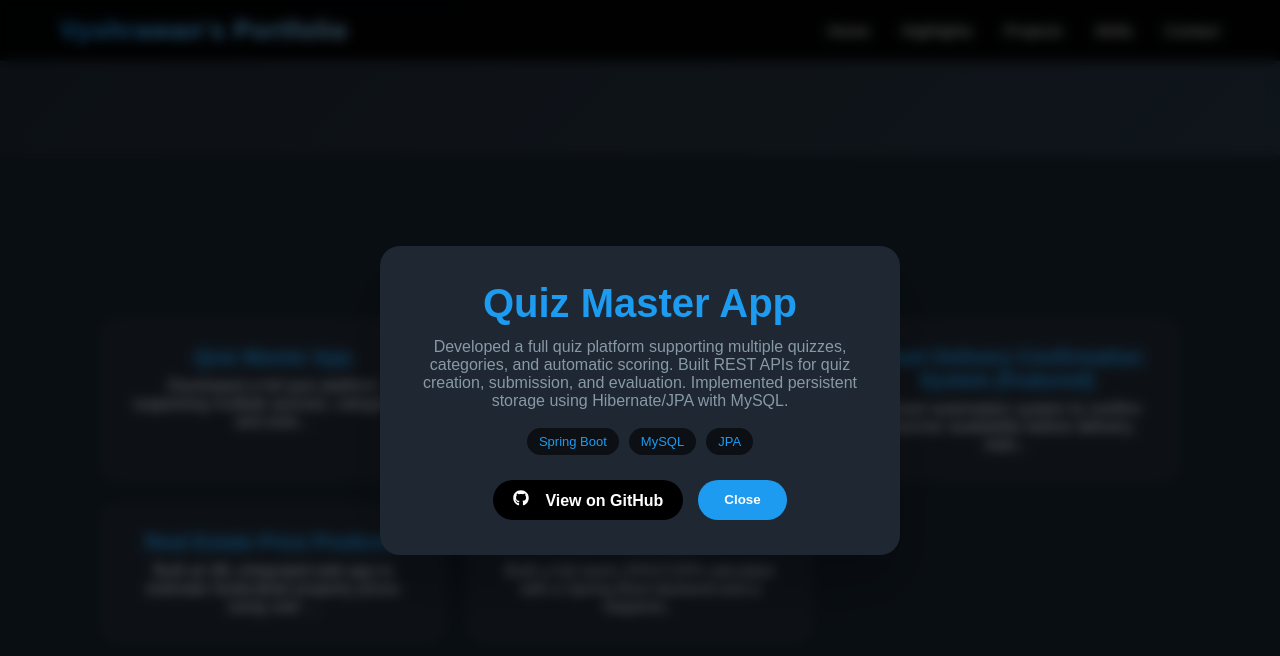
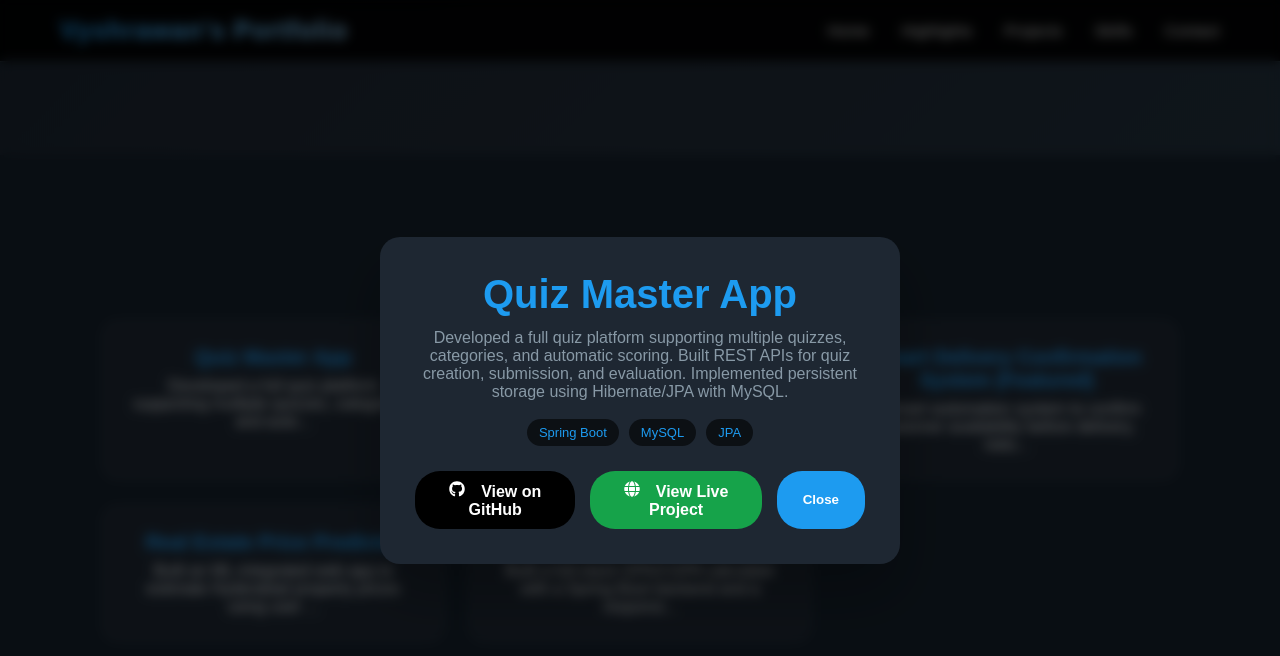
Before and after one commit to VyshrawanP/Vyshrawan-Portfolio, a React (Create React App) app: page / in a window 1280 px wide. Both pictures are taken after a click on the element 273 px from the left and 1045 px from the top of the page. Shown: the part 645-1301 px from the top of the page. Built offline with nearby package versions, Linux system fonts and the light colour scheme.

Commit message:
added live pages

```diff
--- a/src/components/Project.jsx
+++ b/src/components/Project.jsx
@@ -1,11 +1,5 @@
-import {
-  FaGithub,
-  FaLinkedin,
-  FaInstagram,
-  FaXTwitter,
-  FaEnvelope
-} from "react-icons/fa6";
 import { useState } from "react";
+import { FaGithub, FaGlobe } from "react-icons/fa";
 import project from "../data/Project";
 
 function Projects() {
@@ -42,16 +36,27 @@ function Projects() {
             </div>
 
             <div className="modal-buttons">
-
               <a
                 href={selectedProject.github}
                 target="_blank"
                 rel="noreferrer"
                 className="github-btn"
               >
-                   <FaGithub />
-                  &emsp;View on GitHub
+                <FaGithub />
+                &emsp;View on GitHub
               </a>
+
+
+        <a
+  href={selectedProject.live}
+  target="_blank"
+  rel="noreferrer"
+  className="live-btn"
+>
+  <FaGlobe />
+  &emsp;View Live Project
+</a>
+
 
               <button
                 className="close-btn"
--- a/src/data/Project.js
+++ b/src/data/Project.js
@@ -12,7 +12,8 @@ const project = [
     tech: ["Spring Boot", "HTML", "CSS", "JS"],
     description:
       "Built a responsive full-stack website for a production startup to showcase films, news, and announcements.  Implemented scroll-snap UI, mobile navbar, and tools for managing short film content.",
-       github:"https://github.com/VyshrawanP/FrameFlashProductions"
+       github:"https://github.com/VyshrawanP/FrameFlashProductions",
+       live:"https://frameflashproduction.netlify.app/"
   },
 
         {
@@ -29,6 +30,7 @@ const project = [
     description:
       "Built an ML-integrated web app to estimate Hyderabad property prices using user inputs. Connected Flask ML service with Spring Boot backend via REST APIs.  Added logs, tests, and trained regression model files for predictions. ",
       github:"https://github.com/VyshrawanP/realestate-predictor-project"
+
   },
   {
     title: "CGPA Calculator",
@@ -36,6 +38,7 @@ const project = [
     description:
       "Built a full-stack GPA/CGPA calculator with a Spring Boot backend and a responsive frontend. Exposed REST            endpoints to compute semester GPA and cumulative CGPA based on user inputs. Implemented dynamic UI logic using.     Java Script for form handling and real-time updates.",
         github:"https://github.com/VyshrawanP/cgpacalculation",
+        live:"https://cgpacalculation-2.onrender.com/"
   }
 
 ];
--- a/src/index.css
+++ b/src/index.css
@@ -1016,3 +1016,27 @@ body {
     transform: scale(1);
   }
 }
+.live-btn {
+
+  background-color: #16a34a; /* green = live */
+
+  color: white;
+  padding: 10px 20px;
+  border-radius: 25px;
+  text-decoration: none;
+  font-weight: 600;
+}
+
+.live-btn:hover {
+  background-color: #15803d;
+  transform: translateY(-1px);
+}
+
+.live-btn:active {
+  transform: translateY(0);
+}
+
+.live-btn:focus-visible {
+  outline: 2px solid #22c55e;
+  outline-offset: 2px;
+}
```
